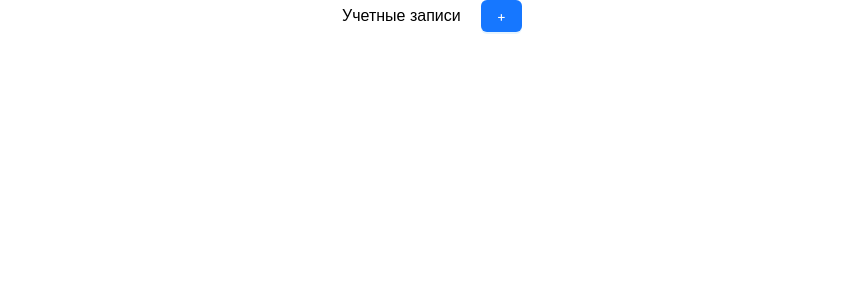
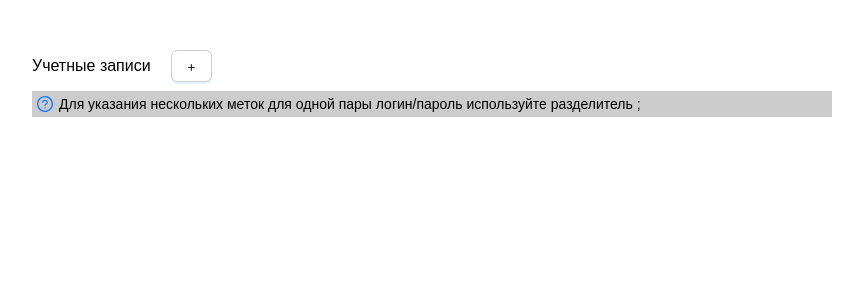
Before and after one commit to kuznemai/saasoft, a Vue app: page / in a window 1280 px wide. Shown: the top 300 px of the page, without its empty margins (208-1071 px from the left). Built offline with nearby package versions, Linux system fonts and the light colour scheme; the HTML template or start-up script is replaced by a standard one.

Commit message:
validation had been added

```diff
--- a/src/components/AccountForm.vue
+++ b/src/components/AccountForm.vue
@@ -1,6 +1,7 @@
 <script setup>
 import { useAccountsStore } from "@/store/accounts.js";
 import AccountItem from "@/components/AccountItem.vue";
+import { QuestionCircleOutlined } from "@ant-design/icons-vue";
 
 const store = useAccountsStore();
 
@@ -13,7 +14,16 @@ function getEmit(payload) {
   <div class="wrapper">
     <div class="wrapper_button">
       <p>Учетные записи</p>
-      <a-button type="primary" @click="store.addAccount()">+</a-button>
+      <a-button type="primary" @click="store.addAccount()" class="custom_addbtn"
+        >+</a-button
+      >
+    </div>
+    <div class="info-block">
+      <question-circle-outlined />
+      <span>
+        Для указания нескольких меток для одной пары логин/пароль используйте
+        разделитель ;
+      </span>
     </div>
     <div v-for="item in store.accounts" :key="item.id" class="account_item">
       <AccountItem :account="item" @update:model-value="getEmit"></AccountItem>
@@ -25,8 +35,10 @@ function getEmit(payload) {
 .wrapper {
   display: flex;
   flex-direction: column;
-  align-items: center;
   justify-content: center;
+  max-width: 900px;
+  margin: 0 auto;
+  padding: 50px;
 }
 .wrapper_button {
   display: flex;
@@ -37,4 +49,22 @@ function getEmit(payload) {
 .account_item {
   margin: 10px;
 }
+.info-block {
+  display: flex;
+  align-items: flex-start;
+  margin-bottom: 12px;
+  background-color: #cccccc;
+  font-size: 14px;
+  padding: 5px;
+}
+.info-block .anticon {
+  margin-right: 6px;
+  color: #1677ff;
+  font-size: 16px;
+}
+.custom_addbtn {
+  background-color: #ffffff;
+  color: #282828;
+  border: 1px solid #cdcdcd;
+}
 </style>
--- a/src/components/AccountItem.vue
+++ b/src/components/AccountItem.vue
@@ -1,42 +1,122 @@
 <script setup>
 import { useAccountsStore } from "@/store/accounts.js";
+import { reactive } from "vue";
+import { DeleteOutlined } from "@ant-design/icons-vue";
 const store = useAccountsStore();
 
 const props = defineProps({
   account: Object,
 });
+
+const errors = reactive({
+  login: false,
+  password: false,
+  type: false,
+});
+function validate() {
+  errors.login = false;
+  errors.password = false;
+  errors.type = false;
+  props.account.login = props.account.login.trim();
+  if (!props.account.login || props.account.login.trim() === "") {
+    errors.login = true;
+  }
+
+  if (!props.account.type) {
+    errors.type = true;
+  }
+
+  if (props.account.type === "Локальная") {
+    if (!props.account.password || props.account.password.trim() === "") {
+      errors.password = true;
+    } else {
+      props.account.password = null;
+    }
+  }
+}
+
+function trimOnBlur(field) {
+  if (props.account[field] && typeof props.account[field] === "string") {
+    props.account[field] = props.account[field].trim();
+  }
+  validate();
+}
 </script>
 
 <template>
-  <a-space class="mb-2" wrap>
+  <div class="account-row">
     <a-input
       v-model:value="props.account.labelsString"
       placeholder="Метки через ;"
       :maxlength="50"
+      @blur="trimOnBlur('labelsString')"
+      style="width: 150px"
     />
     <a-select
       v-model:value="props.account.type"
       style="width: 140px"
       placeholder="Тип записи"
+      :status="errors.type ? 'error' : ''"
     >
       <a-select-option value="Локальная">Локальная</a-select-option>
       <a-select-option value="LDAP">LDAP</a-select-option>
     </a-select>
+
+    <!-- Flex контейнер для логина и пароля -->
+    <div class="login-password-wrapper">
       <a-input
         v-model:value="props.account.login"
         placeholder="Логин"
         :maxlength="100"
+        @blur="trimOnBlur('login')"
+        :status="errors.login ? 'error' : ''"
       />
       <a-input-password
         v-if="props.account.type === 'Локальная'"
         v-model:value="props.account.password"
         placeholder="Пароль"
         :maxlength="100"
+        @blur="trimOnBlur('password')"
+        :status="errors.password ? 'error' : ''"
       />
-    <a-button danger @click="store.removeAccount(props.account.id)"
-      >Удалить</a-button
+    </div>
+
+    <a-button
+      danger
+      type="text"
+      @click="store.removeAccount(props.account.id)"
+      class="custom-button"
     >
-  </a-space>
+      <delete-outlined />
+    </a-button>
+  </div>
 </template>
 
-<style scoped></style>
+<style scoped>
+.custom-button {
+  color: gray;
+  font-size: 20px;
+  padding: 0 10px;
+}
+
+.custom-button:hover {
+  color: darkgray;
+}
+.account-row {
+  display: flex;
+  gap: 10px;
+  align-items: center;
+  width: 100%;
+}
+
+.login-password-wrapper {
+  display: flex;
+  gap: 10px;
+  flex: 1;
+}
+
+.login-password-wrapper a-input,
+.login-password-wrapper a-input-password {
+  flex: 1;
+}
+</style>
```
Lines whose indentation alone changed are shown as unchanged.
